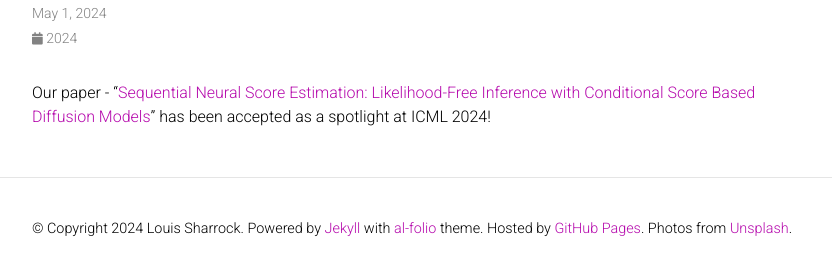
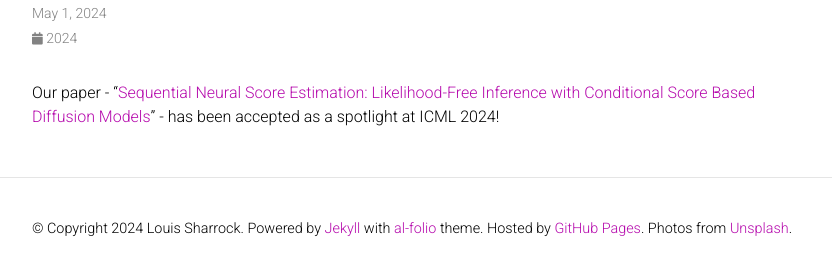
Before and after one commit to louissharrock/louissharrock.github.io, a Jekyll site: the page built from _news/announcement_10.md, in a window 1280 px wide. Shown: the part 158-433 px from the top of the page, without its empty margins (223-1055 px from the left). Built offline with Jekyll 4.4.1, drawn with Linux system fonts in a browser that asks for light colours; comment, search, counter and statistics services are not loaded; a style sheet for code colours, icons or effects is not loaded.

```diff
--- a/_news/announcement_10.md
+++ b/_news/announcement_10.md
@@ -5,4 +5,4 @@ inline: true
 related_posts: false
 ---
 
-Our paper - "[Sequential Neural Score Estimation: Likelihood-Free Inference with Conditional Score Based Diffusion Models](https://arxiv.org/abs/2210.04872)" has been accepted as a spotlight at ICML 2024!
+Our paper - "[Sequential Neural Score Estimation: Likelihood-Free Inference with Conditional Score Based Diffusion Models](https://arxiv.org/abs/2210.04872)" - has been accepted as a spotlight at ICML 2024!
```
